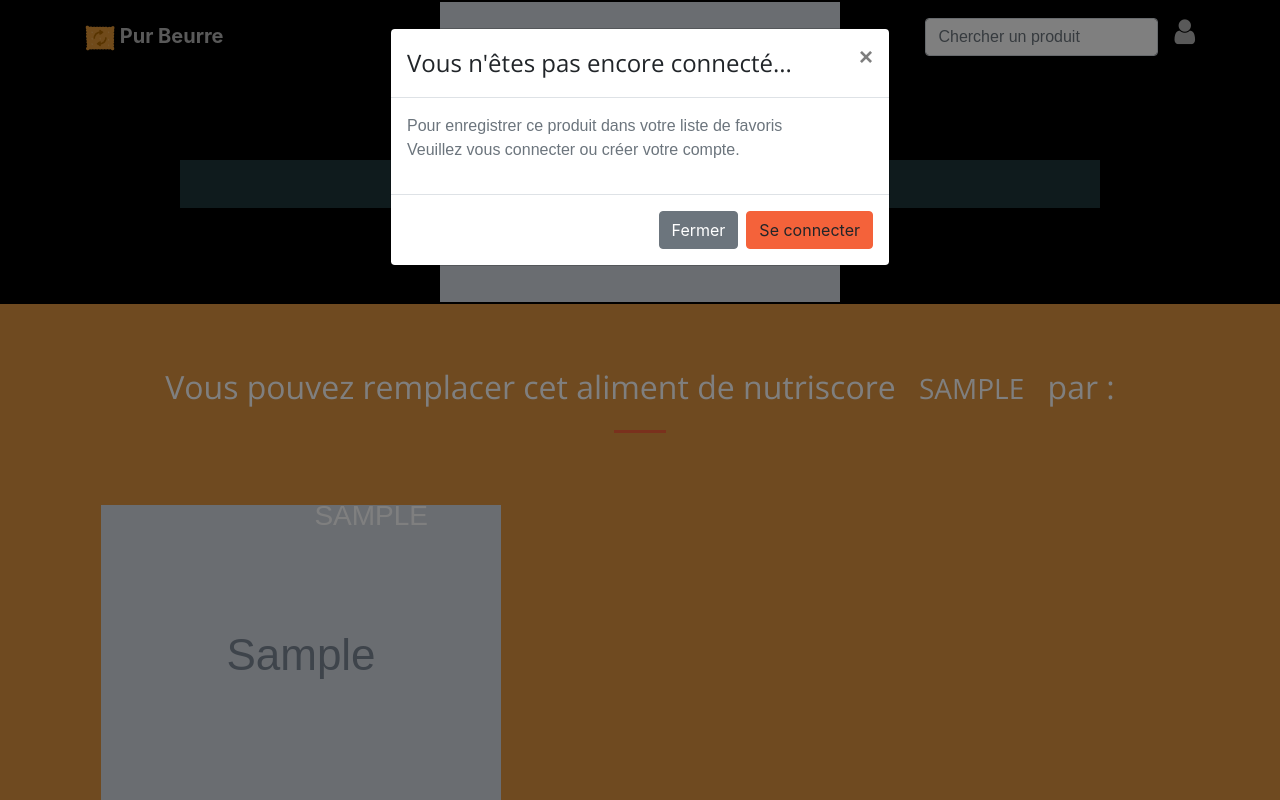
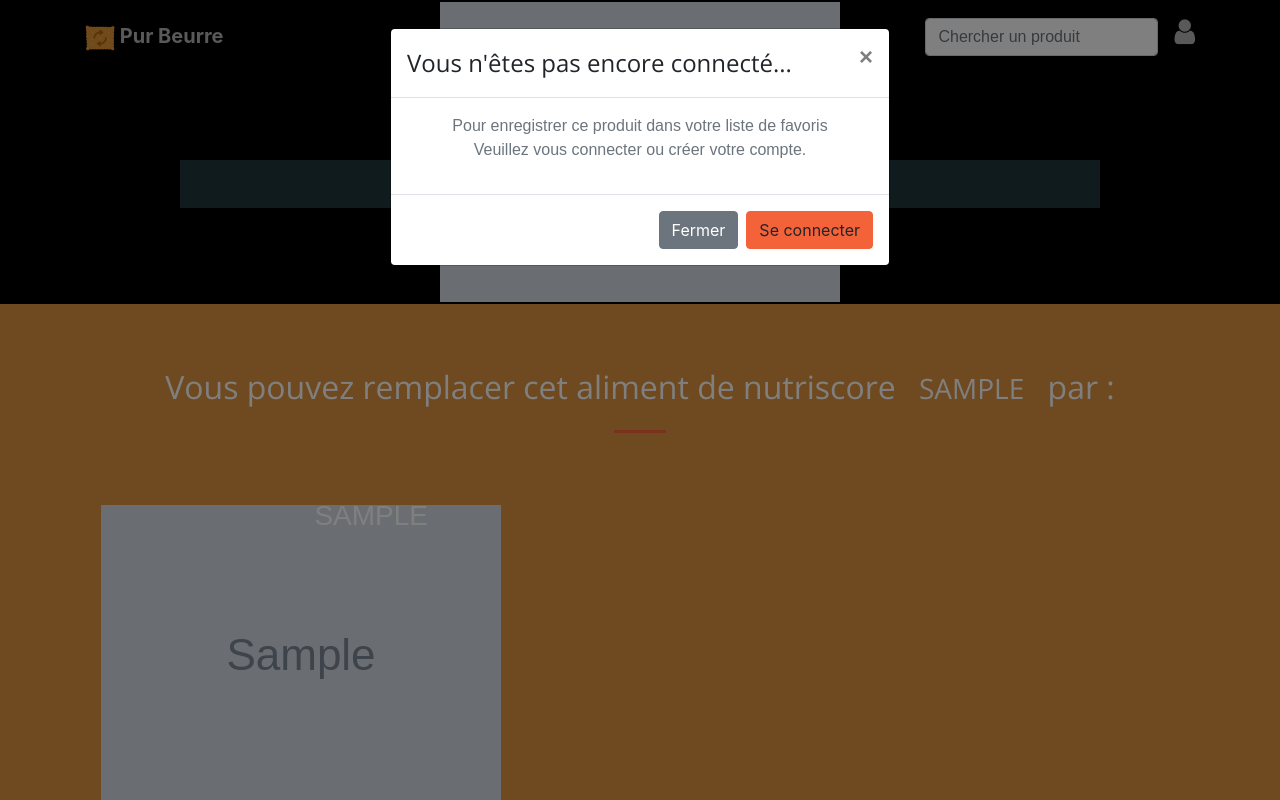
Before and after one commit to MayBaMay/PB_P8, a Django app: page /results/1/ in a window 1280 px wide, after a click on "Sauvegarder". Run offline with Django 3.2, Linux system fonts and the light colour scheme; tables that the repository leaves empty hold one stand-in row (values such as "Sample post"); grey boxes marked "Sample" are stand-in pictures; some libraries are stand-ins or nearby versions; some web fonts are replaced.

Commit message:
modal notconnected centered

```diff
--- a/foodSearch/static/foodSearch/js/creative.js
+++ b/foodSearch/static/foodSearch/js/creative.js
@@ -112,7 +112,6 @@ $.ajaxSetup({
       data: $(this).serialize(), // get the form data
       success: function(data){
         let login_response = jQuery.parseJSON(data);
-        console.log(login_response.user)
         // console.log(login_response);
         if (login_response.user == "success"){
           document.location.reload(true);
--- a/foodSearch/templates/registration/log.html
+++ b/foodSearch/templates/registration/log.html
@@ -105,7 +105,7 @@
         <button type="button" class="close" data-dismiss="modal" aria-label="Close"><span aria-hidden="true">&times;</span></button>
       </div>
       <div class="modal-body">
-        <p class="text-secondary">Pour enregistrer ce produit dans votre liste de favoris <br>Veuillez vous connecter ou créer votre compte.</p>
+        <p class="text-secondary text-center">Pour enregistrer ce produit dans votre liste de favoris <br>Veuillez vous connecter ou créer votre compte.</p>
       </div>
       <div class="modal-footer">
         <button type="button" class="btn btn-secondary" data-dismiss="modal">Fermer</button>
--- a/foodSearch/views.py
+++ b/foodSearch/views.py
@@ -47,9 +47,7 @@ def login_view(request):
     """Login view returning json response to ajax"""
     response_data = {}
     username = request.POST['username']
-    print('Data ajax :', username)
     password = request.POST['password']
-    print('Data ajax :', password)
     try:
         user = User.objects.get(username=username)
         if user.password == password:
```
